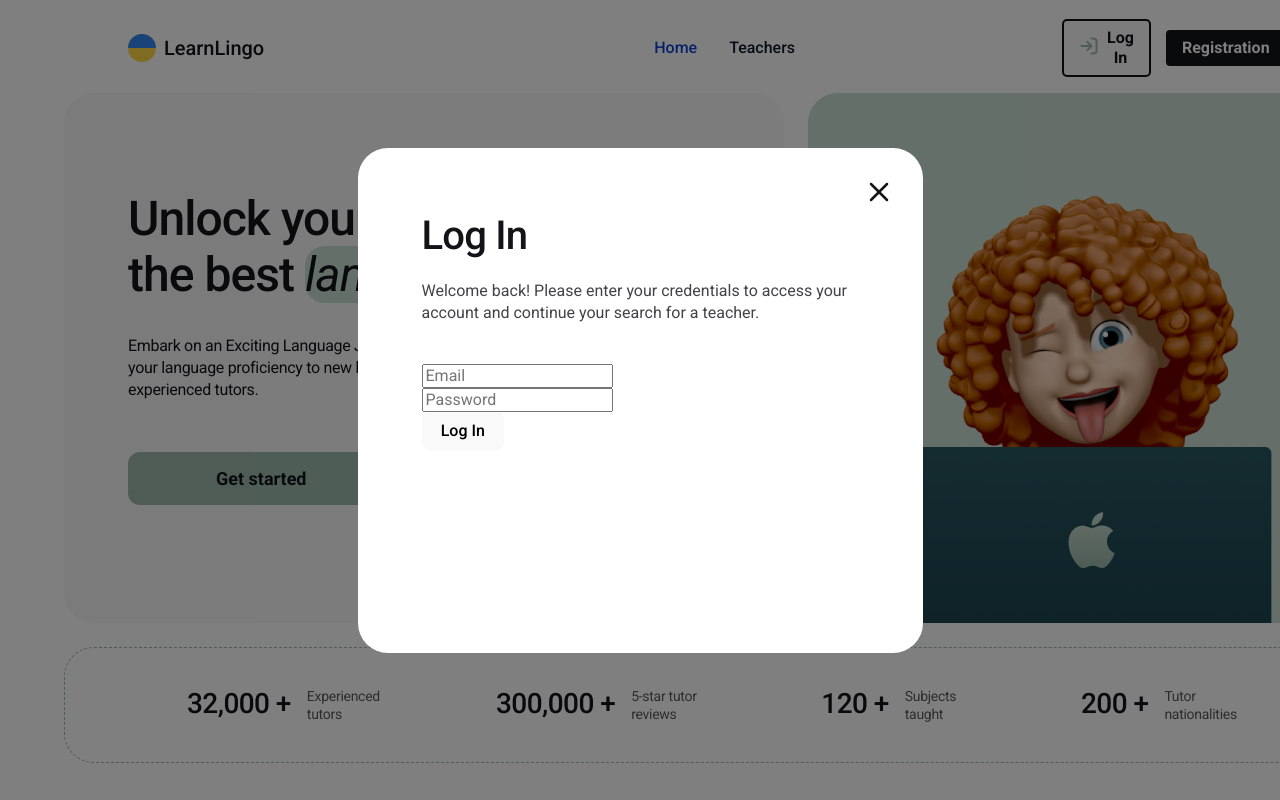
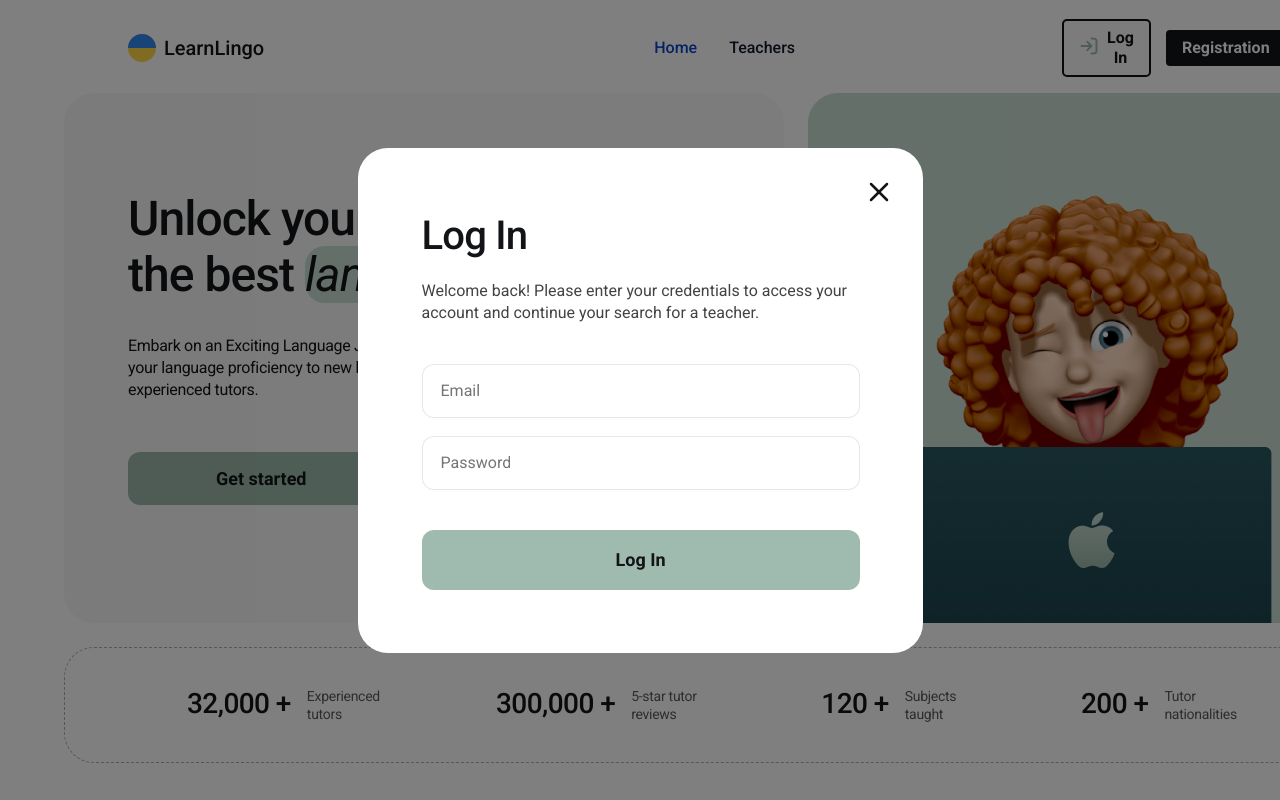
Before and after one commit to Yuliia-Tyzhai/LearnLingo, a React (Vite) app: page / in a window 1280 px wide. Both pictures are taken after a click on the button "Log In". Shown: the top 800 px of the page. Built offline with nearby package versions, Linux system fonts and the light colour scheme.

Commit message:
add complete LoginForm

```diff
--- a/src/components/LoginForm/LoginForm.jsx
+++ b/src/components/LoginForm/LoginForm.jsx
@@ -27,11 +27,11 @@ const LoginForm = () => {
 
   return (
     <form onSubmit={handleSubmit(onSubmit)} className={styles.form}>
-      <div>
+      <div className={styles.inputEmail}>
         <input {...register('email')} placeholder="Email" />
         <p className={styles.error}>{errors.email?.message}</p>
       </div>
-      <div>
+      <div className={styles.inputPassword}>
         <input
           {...register('password')}
           type="password"
@@ -39,7 +39,9 @@ const LoginForm = () => {
         />
         <p className={styles.error}>{errors.password?.message}</p>
       </div>
-      <button type="submit">Log In</button>
+      <button type="submit" className={styles.loginBtn}>
+        Log In
+      </button>
     </form>
   );
 };
--- a/src/components/LoginForm/LoginForm.module.css
+++ b/src/components/LoginForm/LoginForm.module.css
@@ -0,0 +1,33 @@
+.inputEmail input {
+  border: 1px solid rgba(18, 20, 23, 0.1);
+  border-radius: 12px;
+  padding: 16px 380px 16px 18px;
+  width: 438px;
+  height: 54px;
+  margin-bottom: 18px;
+}
+
+.inputPassword input {
+  border: 1px solid rgba(18, 20, 23, 0.1);
+  border-radius: 12px;
+  padding: 16px 349px 16px 18px;
+  width: 438px;
+  height: 54px;
+  margin-bottom: 40px;
+}
+
+.loginBtn {
+  border-radius: 12px;
+  padding: 16px 193.5px;
+  width: 438px;
+  height: 60px;
+  background-color: #9fbaae;
+  font-weight: 700;
+  font-size: 18px;
+  line-height: 1.55556;
+  color: #121417;
+}
+
+.loginBtn:hover {
+  background-color: #cbded3;
+}
--- a/src/components/Navigation/Navigation.module.css
+++ b/src/components/Navigation/Navigation.module.css
@@ -60,13 +60,13 @@
 }
 
 .active {
-  color: #0b44cd; /* Активне посилання */
+  color: #0b44cd;
 }
 
 .buttonsContainer {
   display: flex;
   align-items: center;
-  gap: 16px; /* Відступ між кнопками */
+  gap: 16px;
 }
 
 .loginBtn,
```
